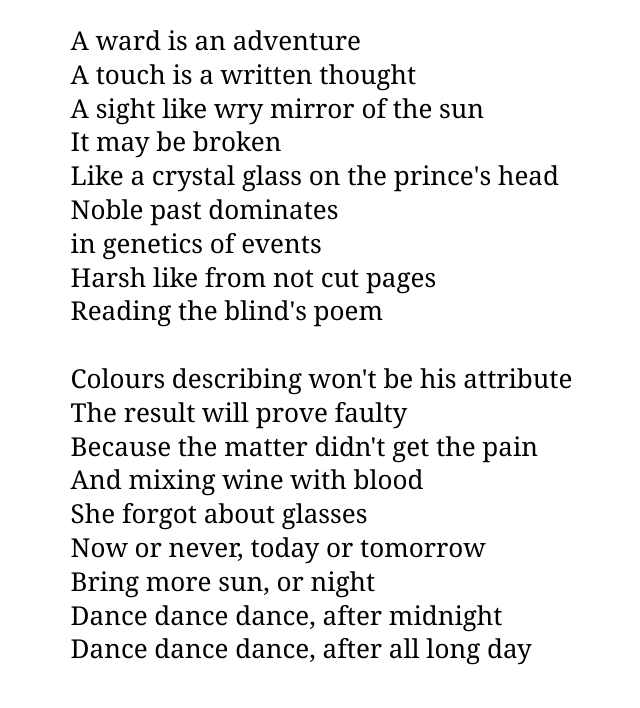
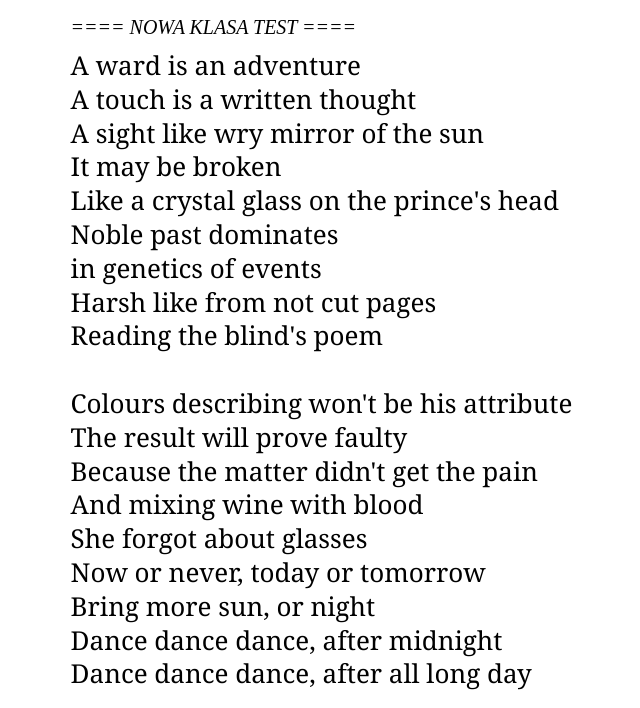
Before and after one commit to AdrianoX/-First-GitHub-repository, a website: page index.html in a window 1280 px wide. Shown: the part 121-829 px from the top of the page, without its empty margins (127-767 px from the left). Before the commit the page ends 804 px from the top, so only its background shows below. Drawn offline with Linux system fonts and the light colour scheme.

Commit message:
NEW CLASS FOR devKasia

```diff
--- a/index.html
+++ b/index.html
@@ -8,6 +8,7 @@
   <body>
     <h1>Pouring the SWEET xxx wine</h1>
         <p>Unknown creator</p><br>
+        <p>==== NOWA KLASA TEST ====</p>
     <h3>A ward is an adventure<br>
         A touch is a written thought<br>
         A sight like wry mirror of the sun<br>
```
